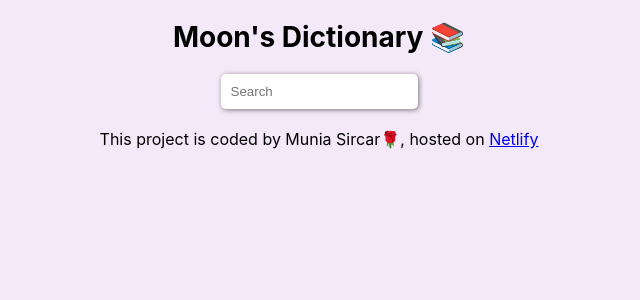
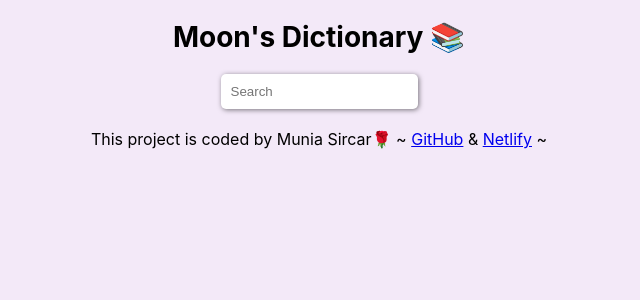
Before and after one commit to Munia-Sircar/dictionary-app, a React (Create React App) app: page / in a window 1280 px wide. Shown: the top 300 px of the page, without its empty margins (321-961 px from the left). Built offline with nearby package versions, Linux system fonts and the light colour scheme.

Commit message:
added link to GitHub

```diff
--- a/src/App.js
+++ b/src/App.js
@@ -8,14 +8,23 @@ export default function App() {
         <header className="App-header">Moon's Dictionary 📚</header>
         <Dictionary />
         <footer>
-          This project is coded by Munia Sircar🌹, hosted on {""}
+          This project is coded by Munia Sircar🌹 ~{" "}
+          <a
+            href="https://github.com/Munia-Sircar/dictionary-app"
+            className="netlify-link"
+            target="_blank"
+            rel="noreferrer">
+            GitHub
+          </a>{" "}
+          & {""}
           <a
             href="https://moon-dictionary-app.netlify.app/"
             className="netlify-link"
             target="_blank"
             rel="noreferrer">
             Netlify
-          </a>
+          </a>{" "}
+          ~
         </footer>
       </div>
     </div>
```
